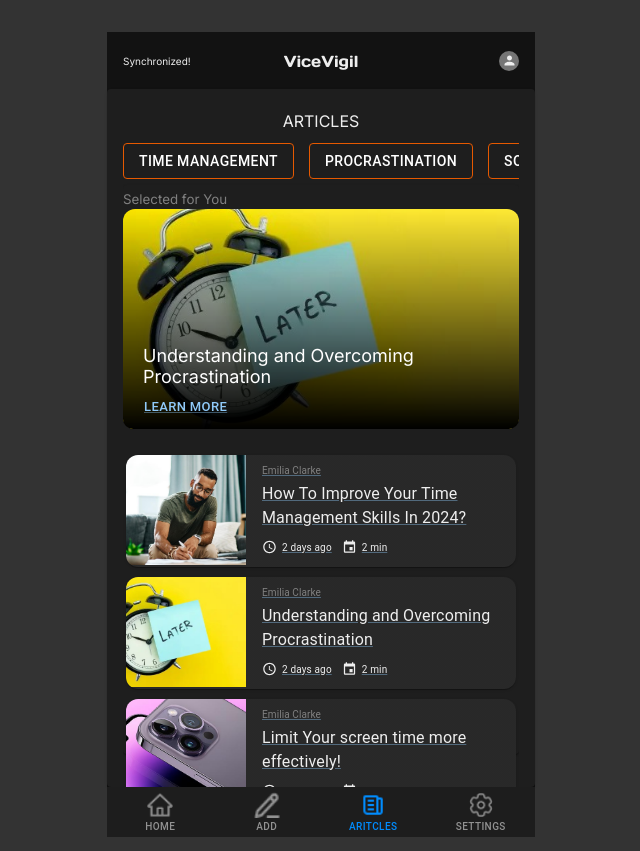
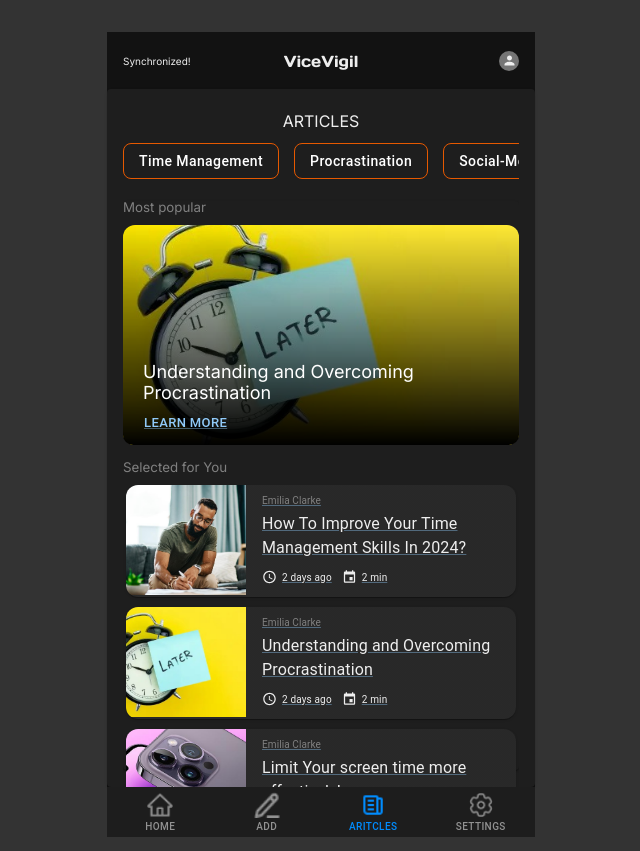
Before and after one commit to Truly-Depressed-Developers/athygli, a Next.js app: page /articles in a window 1280 px wide. Shown: the whole page, without its empty margins (319-959 px from the left). Built offline with nearby package versions, Linux system fonts and the light colour scheme.

Commit message:
Improve articles style

```diff
--- a/app/articles/page.module.scss
+++ b/app/articles/page.module.scss
@@ -44,6 +44,7 @@
     width: inherit;
     height: 250px;
     z-index: 0;
+    margin-top: 16px;
 
     .card {
       z-index: 0;
@@ -77,7 +78,7 @@
 
     .mostWantedText {
       position: relative;
-      top: -458px;
+      top: -466px;
       left: 0;
       font-size: smaller;
       color: gray;
@@ -118,3 +119,9 @@
     }
   }
 }
+
+.selectedForYou {
+  font-size: smaller;
+  color: gray;
+  margin-top: 8px;
+}
--- a/app/articles/page.tsx
+++ b/app/articles/page.tsx
@@ -24,7 +24,11 @@ const Article: React.FC = () => {
     }
 
     const selectCategory = (event: any) => {
-        setSelectedCategory(event.target.innerText.toLowerCase());
+        if (selectedCategory == event.target.innerText.toLowerCase()) {
+            setSelectedCategory("");
+        } else {
+            setSelectedCategory(event.target.innerText.toLowerCase());
+        }
     }
 
     useEffect(() => {
@@ -56,7 +60,9 @@ const Article: React.FC = () => {
               <Button variant="outlined" onClick={selectCategory} key={i} style={{
                   borderColor: "#E65900",
                   backgroundColor: el == selectedCategory ? "#E65900" : "",
-                  color: "white"
+                  color: "white",
+                  borderRadius: 8,
+                  textTransform: "capitalize"
               }}>
                 {el}
               </Button>
@@ -78,7 +84,7 @@ const Article: React.FC = () => {
                                 title="articlePhoto"
                             />
                             <div className={styles.gradient}></div>
-                            <div className={styles.mostWantedText}>Selected for You</div>
+                            <div className={styles.mostWantedText}>Most popular</div>
                             <div className={styles.mostWantedTitle}>{article.title}</div>
                             <CardActions className={styles.button}>
                                 <Button size="small"><Link href={"/articles/" + article.id}>Learn More</Link></Button>
@@ -86,6 +92,7 @@ const Article: React.FC = () => {
                         </Card>
                 }
             </div>
+            <div className={styles.selectedForYou}>Selected for You</div>
             <div className={styles.articleList}>
                 {articles.filter((el) => {
                     if (selectedCategory !== "") {
@@ -94,7 +101,8 @@ const Article: React.FC = () => {
                         return el;
                     }
                 }).map((el, i) => {
-                    return <SmolArticle key={i} id={el.id} title={el.title} photoID={el.photoID} author={el.author} time={el.time} timeToRead={el.timeToRead}/>
+                    return <SmolArticle key={i} id={el.id} title={el.title} photoID={el.photoID} author={el.author}
+                                        time={el.time} timeToRead={el.timeToRead}/>
                 })}
             </div>
         </div>
--- a/components/SmolArticle/SmolArticle.module.scss
+++ b/components/SmolArticle/SmolArticle.module.scss
@@ -1,3 +1,7 @@
 .article {
     margin-top: 10px;
+
+    &:first-of-type {
+        margin-top: 0;
+    }
 }
```
